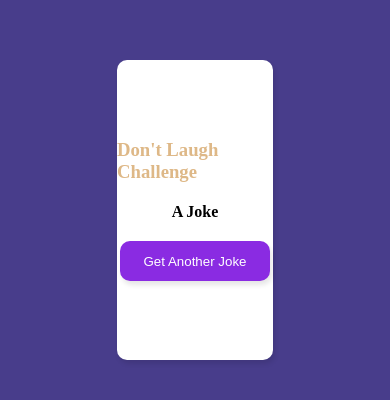
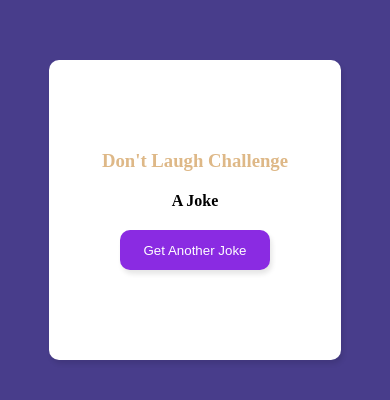
Before and after one commit to SoldOutt/50-mini-project-in-50-days, a plain HTML site: page Day10_Jokes/index.html in a window 390 px wide. Shown: the part 212-612 px from the top of the page. Drawn offline with Linux system fonts and the light colour scheme.

Commit message:
hoan thien bai 10

```diff
--- a/Day10_Jokes/index.css
+++ b/Day10_Jokes/index.css
@@ -20,6 +20,7 @@ body {
     justify-content: center;
     align-items: center;
     flex-direction: column;
+    padding: 30px;
 }
 .box h3 {
     color: burlywood;
@@ -42,3 +43,9 @@ body {
 .box button:focus {
     outline: none;
 }
+
+@media screen and (max-width: 768px) {
+    .box {
+        width: 75%;
+    }
+}
--- a/Day10_Jokes/index.js
+++ b/Day10_Jokes/index.js
@@ -3,7 +3,7 @@ var api = 'https://icanhazdadjoke.com/'
 var btn = document.querySelector('.box button')
 var head = {
     headers: {
-        Accecpt: 'application/json',
+        Accept: 'application/json',
         // 'Content-Type': 'application/x-www-form-urlencoded',
     },
 }
```
